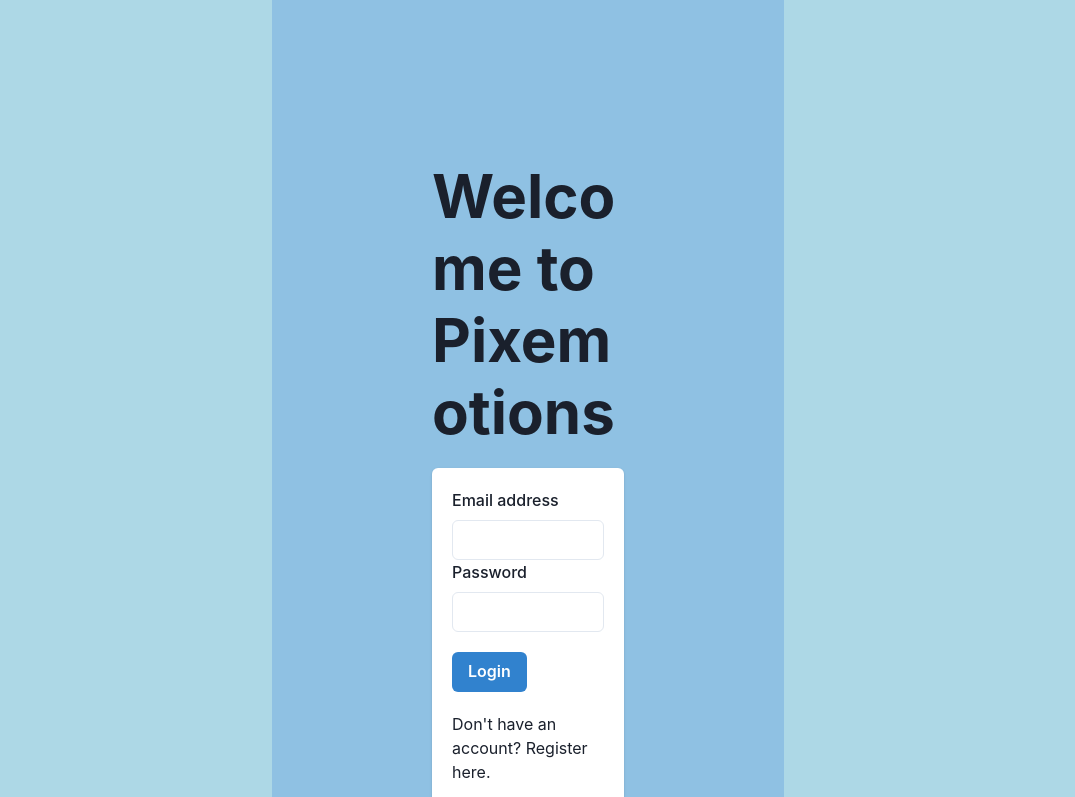
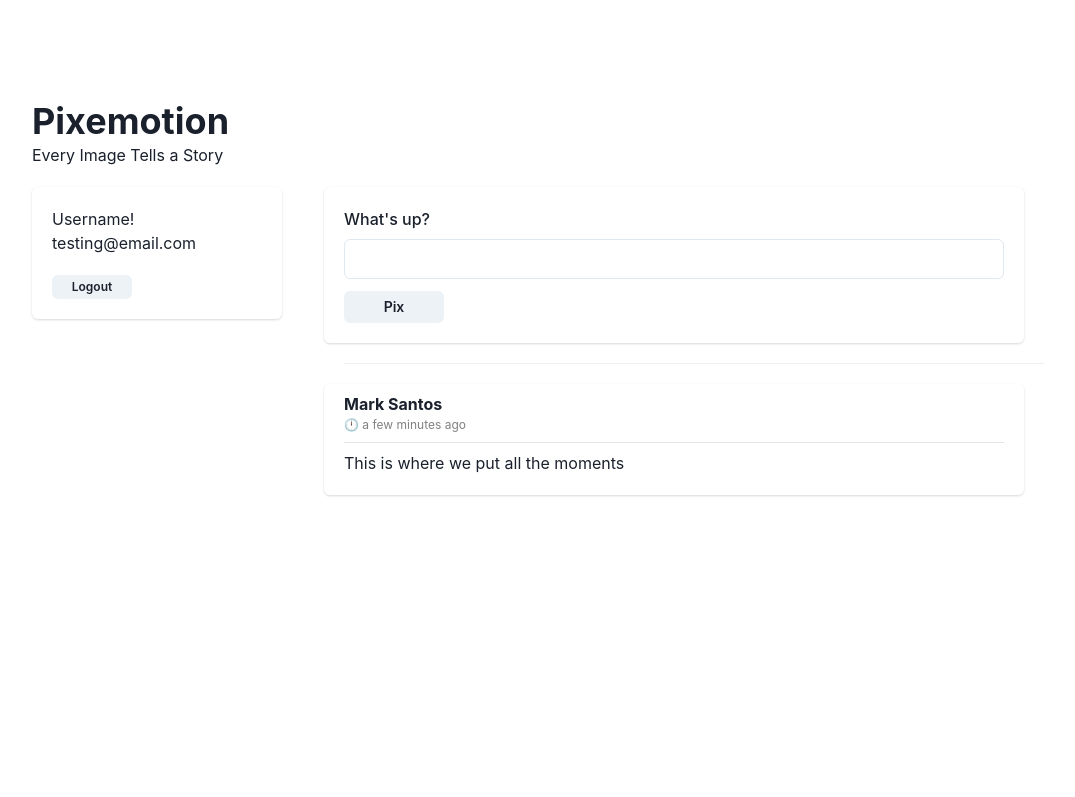
Before and after one commit to markkybean/Pixemotion, a React (Vite) app: page / in a window 1280 px wide. Shown: the top 797 px of the page, without its empty margins (112-1187 px from the left). Built offline with nearby package versions, Linux system fonts and the light colour scheme.

Commit message:
Add Home and register component

```diff
--- a/src/App.jsx
+++ b/src/App.jsx
@@ -1,5 +1,7 @@
 import { BrowserRouter, Routes, Route } from 'react-router-dom';
-import Login from './pages/Login';
+import Login from './pages/auth/Login';
+import Register from './pages/auth/Register';
+import Home from './pages/Home';
 import Layout from './pages/Layout';
 
 
@@ -10,7 +12,9 @@
     <BrowserRouter>
     <Routes>
       <Route path="/" element={<Layout/>}>
-      <Route index element={<Login/>} />
+      <Route index element={<Home/>} />
+      <Route path="login" element={<Login/>}></Route>
+      <Route path="register" element={<Register/>}></Route>
 
 
 
--- /dev/null
+++ b/src/pages/Home.jsx
@@ -0,0 +1,51 @@
+import {
+  Container,
+  Box,
+  Flex,
+  Heading,
+  Card,
+  Text,
+  Button,
+  Spacer,
+  FormControl,
+  FormLabel,
+  Input,
+  Divider
+} from "@chakra-ui/react";
+import Pix from "./Pix";
+
+function Home() {
+  return (
+    <Container maxW="1024" pt="100">
+      <Heading>Pixemotion</Heading>
+      <Text>Every Image Tells a Story</Text>
+      <Flex>
+        <Box w="250px">
+          <Card mt={5} p={5}>
+            <Text>Username!</Text>
+            <Text>testing@email.com</Text>
+            <Button mt={5} size="xs" w={20}>
+              Logout
+            </Button>
+          </Card>
+        </Box>
+
+        <Spacer/>
+        <Box w="700px">
+        <Card mt={5} p={5}>
+            <FormControl>
+                <FormLabel>What's up?</FormLabel>
+                <Input type="text" />
+            </FormControl>
+            <Button size="sm" w="100px" mt={3}>Pix</Button>
+          </Card>
+
+          <Divider m={5}></Divider>
+
+          <Pix></Pix>
+        </Box>
+      </Flex>
+    </Container>
+  );
+}
+export default Home;
--- a/src/pages/Login.jsx
+++ /dev/null
@@ -1,46 +0,0 @@
-import {
-    FormControl,
-    FormLabel,
-    Input,
-    Heading,
-    Container,
-    Box,
-    Card,
-    CardBody,
-    Button,
-    Flex,
-    Link
-  } from "@chakra-ui/react";
-
-function Login(){
-    return (
-        <Flex align="center" justify="center" minHeight="100vh" bg={"lightblue"}>
-            <Container maxW={{ base: '100%', md: '75%', lg: '50%', xl: '40%' }} bg=" #8fc1e3" padding={40}>
-                <Heading mb={5} fontSize={{ base: '2xl', md: '4xl', lg: '6xl' }}>
-                    Welcome to Pixemotions
-                </Heading>
-
-                {/* Login form */}
-                <Card>
-                    <CardBody>
-                        <FormControl>
-                            <FormLabel>Email address</FormLabel>
-                            <Input type="email" />
-
-                        </FormControl>
-                        <FormControl>
-                            <FormLabel>Password</FormLabel>
-                            <Input type="password" />
-                        </FormControl>
-
-                        <Button mt={5} colorScheme="blue">Login</Button>
-                        <Box mt={5}>
-                            <Link>Don't have an account? Register here.</Link>
-                        </Box>
-                    </CardBody>
-                </Card>
-            </Container>
-        </Flex>
-    );
-}
-export default Login;
--- /dev/null
+++ b/src/pages/Pix.jsx
@@ -0,0 +1,26 @@
+import {
+    Container,
+    Box,
+    Flex,
+    Heading,
+    Card,
+    Text,
+    Divider,
+    Button,
+    Spacer,
+    FormControl,
+    FormLabel,
+    Input
+  } from "@chakra-ui/react";
+
+function Pix(){
+    return(
+        <Card mt={5} pb={5} px={5} pt={2}>
+            <Text fontWeight="bold">Mark Santos</Text>
+            <Text fontSize="xs" color="gray">🕛 a few minutes ago</Text>
+            <Divider my={2} color="lightgray"></Divider>
+            <Text>This is where we put all the moments</Text>
+          </Card>
+    )
+}
+export default Pix;
--- /dev/null
+++ b/src/pages/auth/Login.jsx
@@ -0,0 +1,54 @@
+import {
+    FormControl,
+    FormLabel,
+    Input,
+    Heading,
+    Container,
+    Box,
+    Card,
+    CardBody,
+    Button,
+    Flex,
+    Link as ChakraLink
+} from "@chakra-ui/react";
+
+import { Link } from "react-router-dom";
+
+function Login() {
+    return (
+        <Flex align="center" justify="center" minHeight="100vh" bg={"lightblue"}>
+            <Container borderRadius="xl" maxW={{ base: '100%', md: '75%', lg: '50%', xl: '40%' }} bg=" #8fc1e3" padding={{ base: 4, md: 8 }}>
+                <Heading mb={{ base: 3, md: 5 }} fontSize={{ base: '2xl', md: '4xl', lg: '6xl' }}>
+                    Welcome to Pixemotions
+                </Heading>
+
+                {/* Login form */}
+                <Card borderRadius="xl">
+                    <CardBody>
+                        <FormControl>
+                            <FormLabel>Email address</FormLabel>
+                            <Input type="email" />
+                        </FormControl>
+                        <FormControl mt={4}>
+                            <FormLabel>Password</FormLabel>
+                            <Input type="password" />
+                        </FormControl>
+
+                        <Button mt={6} colorScheme="blue" fontSize={{ base: 'sm', md: 'md' }}>
+                            Login
+                        </Button>
+                        <Box mt={4}>
+                            <Link to="/register" fontSize="sm">
+                                <ChakraLink>
+                                Don't have an account? Register here.
+                                </ChakraLink>
+                            </Link>
+                        </Box>
+                    </CardBody>
+                </Card>
+            </Container>
+        </Flex>
+    );
+}
+
+export default Login;
--- /dev/null
+++ b/src/pages/auth/Register.jsx
@@ -0,0 +1,68 @@
+import {
+    FormControl,
+    FormLabel,
+    Input,
+    Heading,
+    Container,
+    Box,
+    Card,
+    CardBody,
+    Button,
+    Flex,
+    Link as ChakraLink,
+    Text
+} from "@chakra-ui/react";
+
+import { Link } from "react-router-dom";
+
+function Login() {
+    return (
+        <Flex align="center" justify="center" minHeight="100vh" bg={"lightblue"}>
+            <Container borderRadius="xl" maxW={{ base: '100%', md: '75%', lg: '50%', xl: '40%' }} bg=" #8fc1e3" padding={{ base: 4, md: 8 }}>
+                <Heading mb={{ base: 3, md: 5 }} fontSize={{ base: '2xl', md: '4xl', lg: '6xl' }}>
+                    Welcome to Pixemotions
+                </Heading>
+                <Text mb={{ base: 3, md: 5 }} fontSize={{ base: '2xl', md: '4xl', lg: '6xl' }}>
+                    Create an account
+                </Text>
+
+                {/* Login form */}
+                <Card borderRadius="xl">
+                    <CardBody>
+                        <FormControl>
+                            <FormLabel>Name</FormLabel>
+                            <Input type="text" />
+                        </FormControl>
+
+                        <FormControl>
+                            <FormLabel>Email address</FormLabel>
+                            <Input type="email" />
+                        </FormControl>
+                        <FormControl mt={4}>
+                            <FormLabel>Password</FormLabel>
+                            <Input type="password" />
+                        </FormControl>
+
+                        <FormControl mt={4}>
+                            <FormLabel>Confirm Password</FormLabel>
+                            <Input type="password" />
+                        </FormControl>
+
+                        <Button mt={6} colorScheme="blue" fontSize={{ base: 'sm', md: 'md' }}>
+                            Login
+                        </Button>
+                        <Box mt={4}>
+                            <Link to="/" fontSize="sm">
+                                <ChakraLink>
+                                    Already  have an account? Login here.
+                                </ChakraLink>
+                            </Link>
+                        </Box>
+                    </CardBody>
+                </Card>
+            </Container>
+        </Flex>
+    );
+}
+
+export default Login;
```
